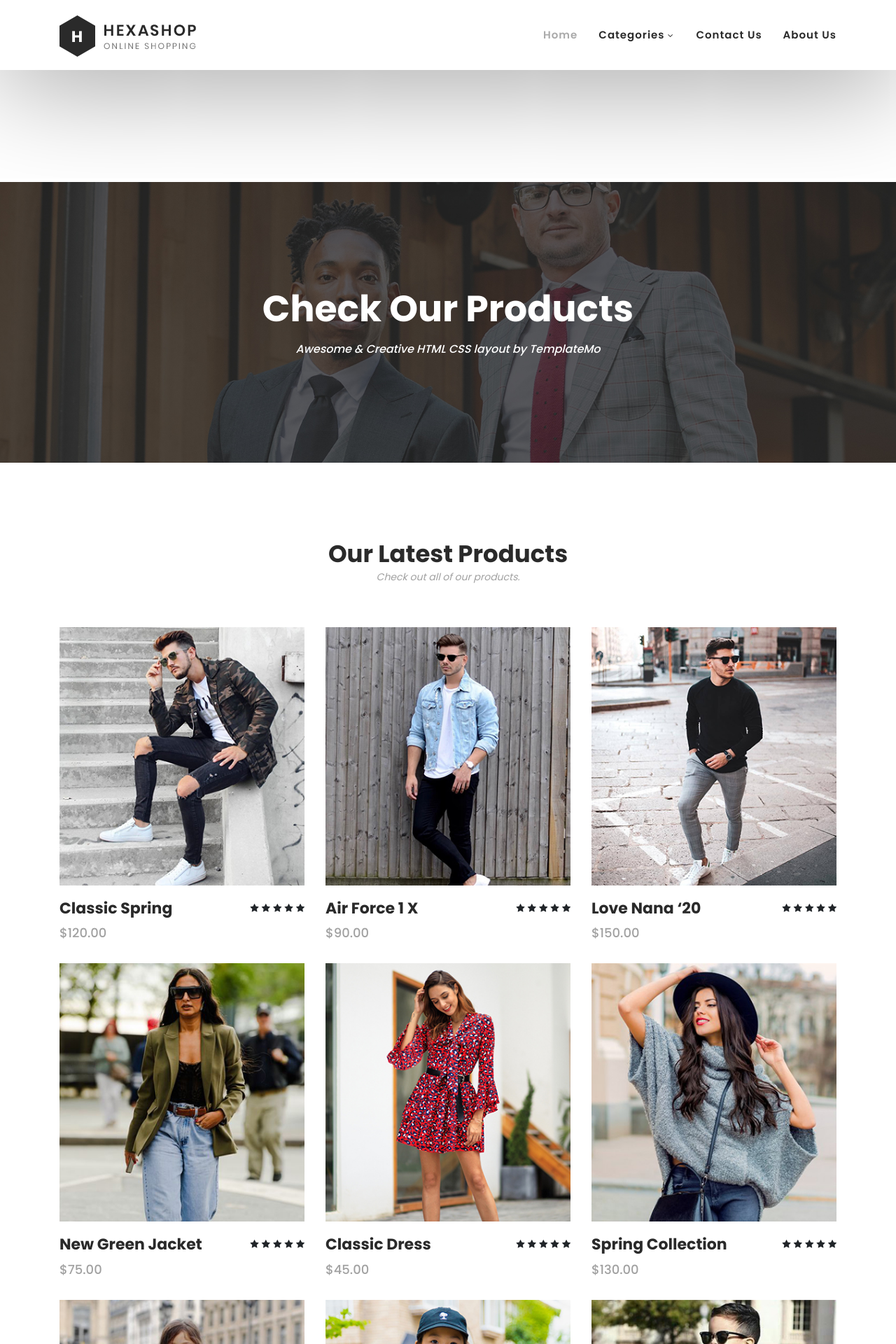
After one commit to yasser-sab/eCom-1-, a Django app: page /products/ in a window 1280 px wide. The commit adds this page. Shown: the top 1920 px of the page at 70% size. Run offline with Django 4.2, Linux system fonts and the light colour scheme; some libraries are stand-ins or nearby versions.

Commit message:
creating product, contact, about pages

```diff
--- a/ecommerce/templates/master.html
+++ b/ecommerce/templates/master.html
@@ -24,13 +24,13 @@
                 <div class="col-12">
                     <nav class="main-nav">
                         <!-- ***** Logo Start ***** -->
-                        <a href="index.html" class="logo">
+                        <a href="/" class="logo">
                             <img src="{% static '/assets/images/logo.png' %}">
                         </a>
                         <!-- ***** Logo End ***** -->
                         <!-- ***** Menu Start ***** -->
                         <ul class="nav">
-                            <li class="scroll-to-section"><a href="#top" class="active">Home</a></li>
+                            <li class="scroll-to-section"><a href="/" class="active">Home</a></li>
                             <!-- <li class="scroll-to-section"><a href="#men">Men's</a></li> -->
                             <!-- <li class="scroll-to-section"><a href="#women">Women's</a></li> -->
                             <!-- <li class="scroll-to-section"><a href="#kids">Kid's</a></li> -->
@@ -52,8 +52,8 @@
                                     <li><a href="#">Accessories</a></li>
                                 </ul>
                             </li>
-                            <li><a href="contact.html">Contact Us</a></li>
-                            <li><a href="about.html">About Us</a></li>
+                            <li><a href="/contact_us">Contact Us</a></li>
+                            <li><a href="/about_us">About Us</a></li>
                             <!-- <li class="scroll-to-section"><a href="#explore">Explore</a></li> -->
                         </ul>
                         <a class='menu-trigger'>
--- /dev/null
+++ b/ecommerce/templates/products.html
@@ -0,0 +1,287 @@
+{% extends 'master.html' %}
+{% block title %} Products {% endblock %}
+
+{% load static %}
+
+{% block content %}
+
+    <div class="page-heading" id="top">
+        <div class="container">
+            <div class="row">
+                <div class="col-lg-12">
+                    <div class="inner-content">
+                        <h2>Check Our Products</h2>
+                        <span>Awesome &amp; Creative HTML CSS layout by TemplateMo</span>
+                    </div>
+                </div>
+            </div>
+        </div>
+    </div>
+    <!-- ***** Main Banner Area End ***** -->
+
+
+    <!-- ***** Products Area Starts ***** -->
+    <section class="section" id="products">
+        <div class="container">
+            <div class="row">
+                <div class="col-lg-12">
+                    <div class="section-heading">
+                        <h2>Our Latest Products</h2>
+                        <span>Check out all of our products.</span>
+                    </div>
+                </div>
+            </div>
+        </div>
+        <div class="container">
+            <div class="row">
+                <div class="col-lg-4">
+                    <div class="item">
+                        <div class="thumb">
+                            <div class="hover-content">
+                                <ul>
+                                    <li><a href="single-product.html"><i class="fa fa-eye"></i></a></li>
+                                    <li><a href="single-product.html"><i class="fa fa-star"></i></a></li>
+                                    <li><a href="single-product.html"><i class="fa fa-shopping-cart"></i></a></li>
+                                </ul>
+                            </div>
+                            <img src="{% static '/assets/images/men-01.jpg' %}" alt="">
+                        </div>
+                        <div class="down-content">
+                            <h4>Classic Spring</h4>
+                            <span>$120.00</span>
+                            <ul class="stars">
+                                <li><i class="fa fa-star"></i></li>
+                                <li><i class="fa fa-star"></i></li>
+                                <li><i class="fa fa-star"></i></li>
+                                <li><i class="fa fa-star"></i></li>
+                                <li><i class="fa fa-star"></i></li>
+                            </ul>
+                        </div>
+                    </div>
+                </div>
+                <div class="col-lg-4">
+                    <div class="item">
+                        <div class="thumb">
+                            <div class="hover-content">
+                                <ul>
+                                    <li><a href="single-product.html"><i class="fa fa-eye"></i></a></li>
+                                    <li><a href="single-product.html"><i class="fa fa-star"></i></a></li>
+                                    <li><a href="single-product.html"><i class="fa fa-shopping-cart"></i></a></li>
+                                </ul>
+                            </div>
+                            <img src="{% static '/assets/images/men-02.jpg' %}" alt="">
+                        </div>
+                        <div class="down-content">
+                            <h4>Air Force 1 X</h4>
+                            <span>$90.00</span>
+                            <ul class="stars">
+                                <li><i class="fa fa-star"></i></li>
+                                <li><i class="fa fa-star"></i></li>
+                                <li><i class="fa fa-star"></i></li>
+                                <li><i class="fa fa-star"></i></li>
+                                <li><i class="fa fa-star"></i></li>
+                            </ul>
+                        </div>
+                    </div>
+                </div>
+                <div class="col-lg-4">
+                    <div class="item">
+                        <div class="thumb">
+                            <div class="hover-content">
+                                <ul>
+                                    <li><a href="single-product.html"><i class="fa fa-eye"></i></a></li>
+                                    <li><a href="single-product.html"><i class="fa fa-star"></i></a></li>
+                                    <li><a href="single-product.html"><i class="fa fa-shopping-cart"></i></a></li>
+                                </ul>
+                            </div>
+                            <img src="{% static '/assets/images/men-03.jpg' %}" alt="">
+                        </div>
+                        <div class="down-content">
+                            <h4>Love Nana ‘20</h4>
+                            <span>$150.00</span>
+                            <ul class="stars">
+                                <li><i class="fa fa-star"></i></li>
+                                <li><i class="fa fa-star"></i></li>
+                                <li><i class="fa fa-star"></i></li>
+                                <li><i class="fa fa-star"></i></li>
+                                <li><i class="fa fa-star"></i></li>
+                            </ul>
+                        </div>
+                    </div>
+                </div>
+                <div class="col-lg-4">
+                    <div class="item">
+                        <div class="thumb">
+                            <div class="hover-content">
+                                <ul>
+                                    <li><a href="single-product.html"><i class="fa fa-eye"></i></a></li>
+                                    <li><a href="single-product.html"><i class="fa fa-star"></i></a></li>
+                                    <li><a href="single-product.html"><i class="fa fa-shopping-cart"></i></a></li>
+                                </ul>
+                            </div>
+                            <img src="{% static '/assets/images/women-01.jpg' %}" alt="">
+                        </div>
+                        <div class="down-content">
+                            <h4>New Green Jacket</h4>
+                            <span>$75.00</span>
+                            <ul class="stars">
+                                <li><i class="fa fa-star"></i></li>
+                                <li><i class="fa fa-star"></i></li>
+                                <li><i class="fa fa-star"></i></li>
+                                <li><i class="fa fa-star"></i></li>
+                                <li><i class="fa fa-star"></i></li>
+                            </ul>
+                        </div>
+                    </div>
+                </div>
+                <div class="col-lg-4">
+                    <div class="item">
+                        <div class="thumb">
+                            <div class="hover-content">
+                                <ul>
+                                    <li><a href="single-product.html"><i class="fa fa-eye"></i></a></li>
+                                    <li><a href="single-product.html"><i class="fa fa-star"></i></a></li>
+                                    <li><a href="single-product.html"><i class="fa fa-shopping-cart"></i></a></li>
+                                </ul>
+                            </div>
+                            <img src="{% static '/assets/images/women-02.jpg' %}" alt="">
+                        </div>
+                        <div class="down-content">
+                            <h4>Classic Dress</h4>
+                            <span>$45.00</span>
+                            <ul class="stars">
+                                <li><i class="fa fa-star"></i></li>
+                                <li><i class="fa fa-star"></i></li>
+                                <li><i class="fa fa-star"></i></li>
+                                <li><i class="fa fa-star"></i></li>
+                                <li><i class="fa fa-star"></i></li>
+                            </ul>
+                        </div>
+                    </div>
+                </div>
+                <div class="col-lg-4">
+                    <div class="item">
+                        <div class="thumb">
+                            <div class="hover-content">
+                                <ul>
+                                    <li><a href="single-product.html"><i class="fa fa-eye"></i></a></li>
+                                    <li><a href="single-product.html"><i class="fa fa-star"></i></a></li>
+                                    <li><a href="single-product.html"><i class="fa fa-shopping-cart"></i></a></li>
+                                </ul>
+                            </div>
+                            <img src="{% static '/assets/images/women-03.jpg' %}" alt="">
+                        </div>
+                        <div class="down-content">
+                            <h4>Spring Collection</h4>
+                            <span>$130.00</span>
+                            <ul class="stars">
+                                <li><i class="fa fa-star"></i></li>
+                                <li><i class="fa fa-star"></i></li>
+                                <li><i class="fa fa-star"></i></li>
+                                <li><i class="fa fa-star"></i></li>
+                                <li><i class="fa fa-star"></i></li>
+                            </ul>
+                        </div>
+                    </div>
+                </div>
+                <div class="col-lg-4">
+                    <div class="item">
+                        <div class="thumb">
+                            <div class="hover-content">
+                                <ul>
+                                    <li><a href="single-product.html"><i class="fa fa-eye"></i></a></li>
+                                    <li><a href="single-product.html"><i class="fa fa-star"></i></a></li>
+                                    <li><a href="single-product.html"><i class="fa fa-shopping-cart"></i></a></li>
+                                </ul>
+                            </div>
+                            <img src="{% static '/assets/images/kid-01.jpg' %}" alt="">
+                        </div>
+                        <div class="down-content">
+                            <h4>School Collection</h4>
+                            <span>$80.00</span>
+                            <ul class="stars">
+                                <li><i class="fa fa-star"></i></li>
+                                <li><i class="fa fa-star"></i></li>
+                                <li><i class="fa fa-star"></i></li>
+                                <li><i class="fa fa-star"></i></li>
+                                <li><i class="fa fa-star"></i></li>
+                            </ul>
+                        </div>
+                    </div>
+                </div>
+                <div class="col-lg-4">
+                    <div class="item">
+                        <div class="thumb">
+                            <div class="hover-content">
+                                <ul>
+                                    <li><a href="single-product.html"><i class="fa fa-eye"></i></a></li>
+                                    <li><a href="single-product.html"><i class="fa fa-star"></i></a></li>
+                                    <li><a href="single-product.html"><i class="fa fa-shopping-cart"></i></a></li>
+                                </ul>
+                            </div>
+                            <img src="{% static '/assets/images/kid-02.jpg' %}" alt="">
+                        </div>
+                        <div class="down-content">
+                            <h4>Summer Cap</h4>
+                            <span>$12.00</span>
+                            <ul class="stars">
+                                <li><i class="fa fa-star"></i></li>
+                                <li><i class="fa fa-star"></i></li>
+                                <li><i class="fa fa-star"></i></li>
+                                <li><i class="fa fa-star"></i></li>
+                                <li><i class="fa fa-star"></i></li>
+                            </ul>
+                        </div>
+                    </div>
+                </div>
+                <div class="col-lg-4">
+                    <div class="item">
+                        <div class="thumb">
+                            <div class="hover-content">
+                                <ul>
+                                    <li><a href="single-product.html"><i class="fa fa-eye"></i></a></li>
+                                    <li><a href="single-product.html"><i class="fa fa-star"></i></a></li>
+                                    <li><a href="single-product.html"><i class="fa fa-shopping-cart"></i></a></li>
+                                </ul>
+                            </div>
+                            <img src="{% static '/assets/images/kid-03.jpg' %}" alt="">
+                        </div>
+                        <div class="down-content">
+                            <h4>Classic Kid</h4>
+                            <span>$30.00</span>
+                            <ul class="stars">
+                                <li><i class="fa fa-star"></i></li>
+                                <li><i class="fa fa-star"></i></li>
+                                <li><i class="fa fa-star"></i></li>
+                                <li><i class="fa fa-star"></i></li>
+                                <li><i class="fa fa-star"></i></li>
+                            </ul>
+                        </div>
+                    </div>
+                </div>
+                <div class="col-lg-12">
+                    <div class="pagination">
+                        <ul>
+                            <li>
+                                <a href="#">1</a>
+                            </li>
+                            <li class="active">
+                                <a href="#">2</a>
+                            </li>
+                            <li>
+                                <a href="#">3</a>
+                            </li>
+                            <li>
+                                <a href="#">4</a>
+                            </li>
+                            <li>
+                                <a href="#">></a>
+                            </li>
+                        </ul>
+                    </div>
+                </div>
+            </div>
+        </div>
+    </section>
+
+    {% endblock %}
--- a/ecommerce/urls.py
+++ b/ecommerce/urls.py
@@ -3,4 +3,8 @@ from . import views
 
 urlpatterns = [
     path('',views.Home.as_view(),name='home'),
+    path('products/', views.Products),
+    path('single_product/', views.SingleProduct),
+    path('contact_us/', views.Contact),
+    path('about_us/', views.About),
 ]
--- a/ecommerce/views.py
+++ b/ecommerce/views.py
@@ -7,3 +7,15 @@ from django.http import HttpResponse
 class Home(View):
     def get(self,response):
         return render(response,'index.html')
+
+def Products(request):
+    return render(request, 'products.html')
+
+def SingleProduct(request):
+    return render(request, 'single-product.html')
+
+def Contact(request):
+    return render(request, 'contact.html')
+
+def About(request):
+    return render(request, 'about.html')
```
Also changed, not shown: ecommerce/templates/about.html (added, +219 -0 lines), ecommerce/templates/contact.html (added, +120 -0 lines), ecommerce/templates/single-product.html (added, +70 -0 lines).
